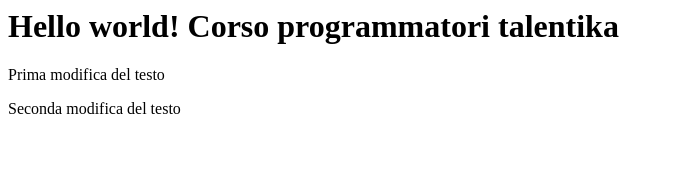
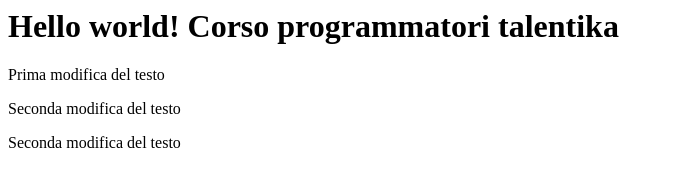
Before and after one commit to RicciardiFrancesco/TalentikaProgrammatori, a plain HTML site: page pagina.html in a window 1280 px wide. Shown: the whole page, without its empty margins (0-674 px from the left). Drawn offline with Linux system fonts and the light colour scheme.

Commit message:
modificata pagina.html, aggiunto paragrafo

```diff
--- a/pagina.html
+++ b/pagina.html
@@ -8,6 +8,7 @@
 
   <body>
     <h1>Hello world! Corso programmatori talentika</h1>
-	<p>Prima modifica del testo</p>
-  <p>Seconda modifica del testo</p>
+        <p>Prima modifica del testo</p>
+        <p>Seconda modifica del testo</p>
+        <p>Seconda modifica del testo</p>
 </html>
```
